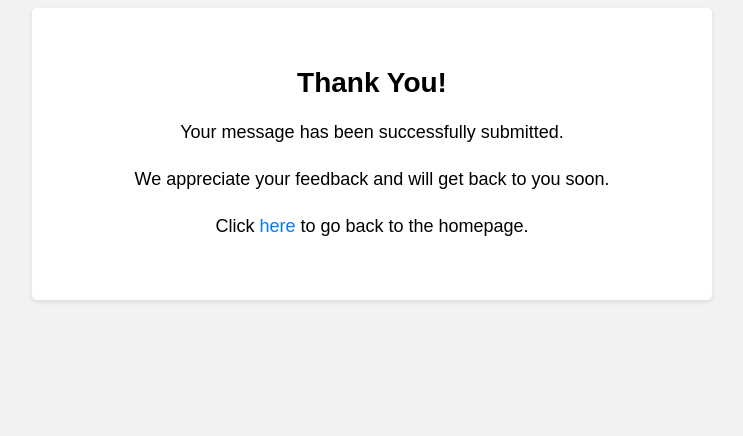
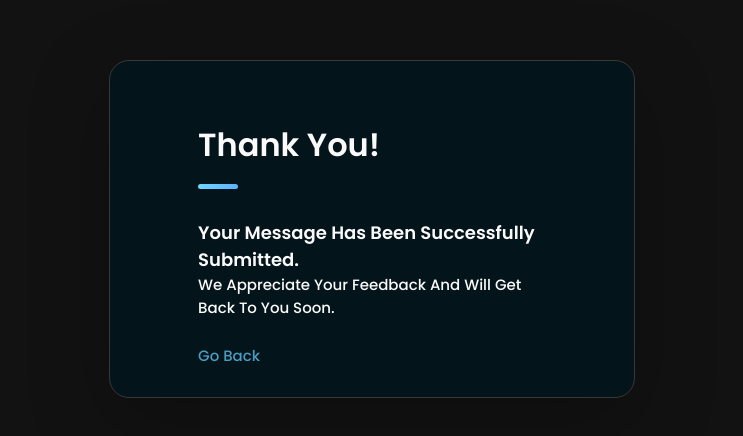
Before and after one commit to HarshilBabariya/portfolio, a plain HTML site: page thankyou.html in a window 1280 px wide. Shown: the whole page, without its empty margins (268-1011 px from the left). Drawn offline with nearby package versions, Linux system fonts and the light colour scheme.

Commit message:
add thank you page on submit contact

```diff
--- a/thankyou.html
+++ b/thankyou.html
@@ -1,46 +1,50 @@
 <!DOCTYPE html>
 <html>
-<head>
-  <title>Thank You!</title>
-  <style>
-    body {
-      background-color: #f2f2f2;
-      font-family: Arial, sans-serif;
-    }
+  <head>
+    <meta charset="UTF-8" />
+    <meta http-equiv="X-UA-Compatible" content="IE=edge" />
+    <meta name="viewport" content="width=device-width, initial-scale=1.0" />
+    <title>Harshil Babariya - Portfolio</title>
 
-    .container {
-      max-width: 600px;
-      margin: 0 auto;
-      padding: 40px;
-      background-color: #fff;
-      border-radius: 5px;
-      box-shadow: 0 2px 5px rgba(0, 0, 0, 0.1);
-      text-align: center;
-    }
+    <link
+      rel="shortcut icon"
+      href="./assets/images/avatar-5.png"
+      type="image/x-icon"
+    />
+    <link rel="stylesheet" href="./assets/css/style.css" />
 
-    h1 {
-      font-size: 28px;
-      margin-bottom: 20px;
-    }
-
-    p {
-      font-size: 18px;
-      line-height: 1.5;
-      margin-bottom: 20px;
-    }
-
-    a {
-      color: #007bff;
-      text-decoration: none;
-    }
-  </style>
-</head>
-<body>
-  <div class="container">
-    <h1>Thank You!</h1>
-    <p>Your message has been successfully submitted.</p>
-    <p>We appreciate your feedback and will get back to you soon.</p>
-    <p>Click <a href="index.html">here</a> to go back to the homepage.</p>
-  </div>
-</body>
+    <link rel="preconnect" href="https://fonts.googleapis.com" />
+    <link rel="preconnect" href="https://fonts.gstatic.com" crossorigin />
+    <link
+      href="https://fonts.googleapis.com/css2?family=Poppins:wght@300;400;500;600&display=swap"
+      rel="stylesheet"
+    />
+  </head>
+  <body>
+    <main>
+      <aside class="sidebar" style="max-height: 400px">
+        <div class="sidebar-info">
+          <div class="main-content">
+            <h1 class="h2 article-title">Thank You!</h1>
+            <h2 class="h4">Your message has been successfully submitted.</h2>
+            <p class="h5">
+              We appreciate your feedback and will get back to you soon.
+            </p>
+            <br />
+            <p class="h5">
+              <a class="social-link" style="color: hsl(198, 50%, 52%);" href="index.html">Go back</a>
+            </p>
+          </div>
+        </div>
+      </aside>
+    </main>
+  </body>
+  <script
+    type="module"
+    src="https://unpkg.com/ionicons@5.5.2/dist/ionicons/ionicons.esm.js"
+  ></script>
+  <script
+    nomodule
+    src="https://unpkg.com/ionicons@5.5.2/dist/ionicons/ionicons.js"
+  ></script>
 </html>
```
Also changed, not shown: index.html (+1 -1 lines).
